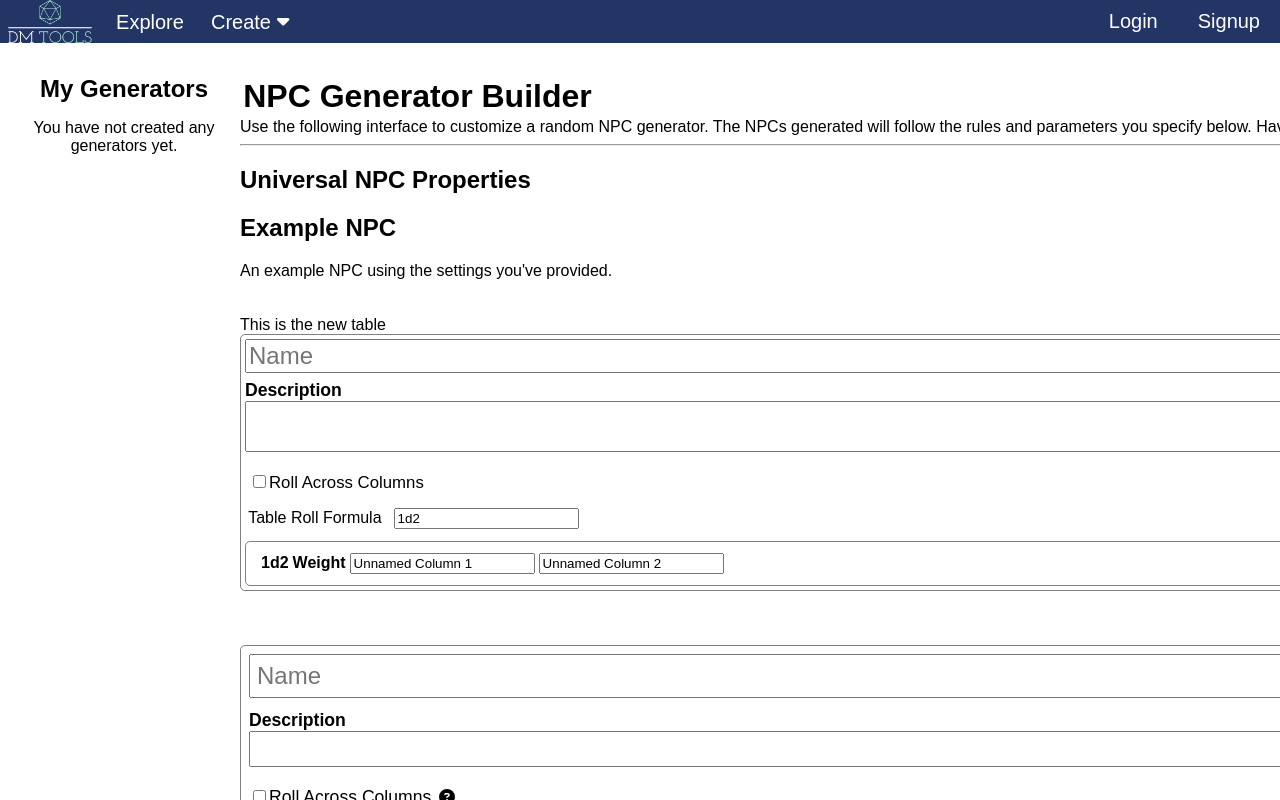
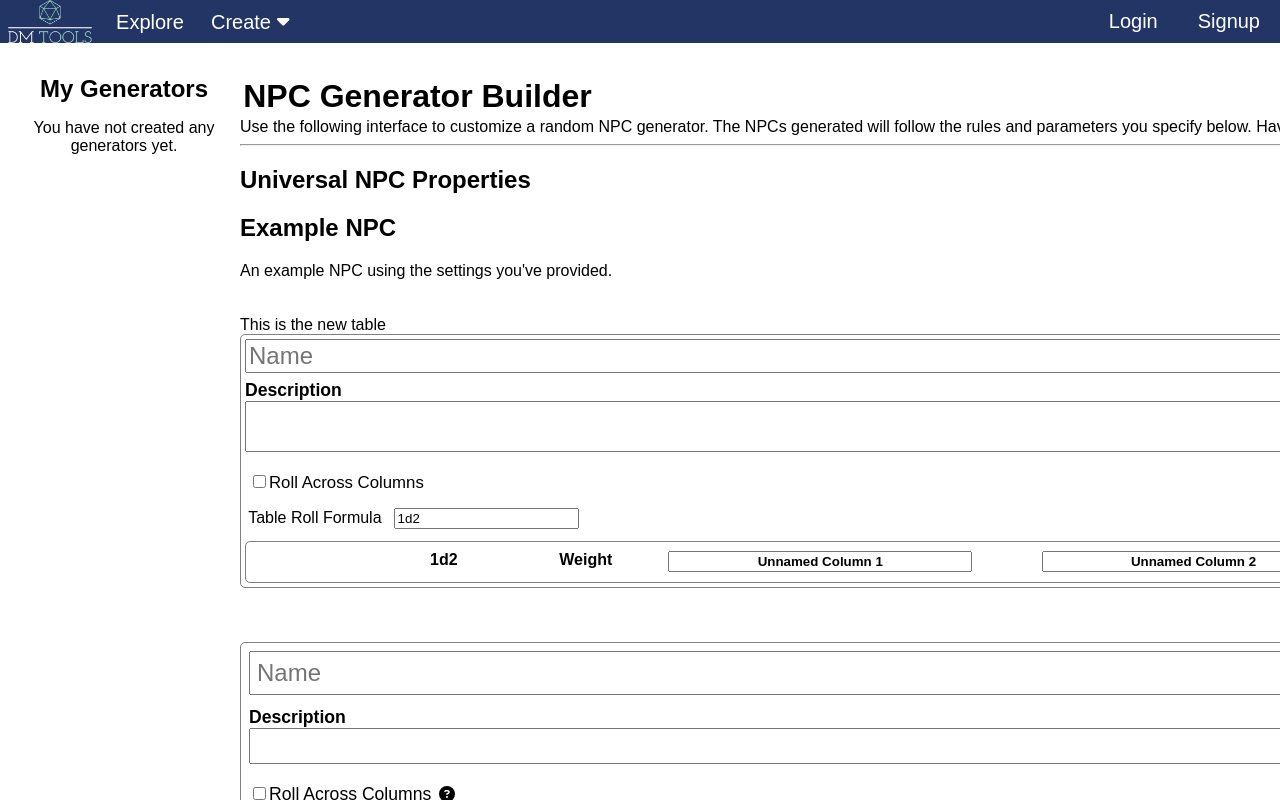
Before and after one commit to gvargas707/dmtools, a React app: page /create/npc-builder in a window 1280 px wide. Shown: the top 800 px of the page. Built offline with nearby package versions, Linux system fonts and the light colour scheme.

Commit message:
Added styling for table headers

```diff
--- a/src/components/generators/table/Table.css
+++ b/src/components/generators/table/Table.css
@@ -47,3 +47,44 @@ section.entries {
   border-radius: 5px;
   padding: 0.5em;
 }
+
+section.entries table {
+  width: 100%;
+  display: flex;
+  flex-direction: column;
+}
+
+section.entries table tr {
+  display:flex;
+  flex-grow: 1;
+}
+
+section.entries table tr td.sz1,
+section.entries table tr th.sz1 {
+  flex: 1
+}
+
+section.entries table tr td.sz2,
+section.entries table tr th.sz2 {
+  flex: 2
+}
+
+section.entries table tr td.sz3,
+section.entries table tr th.sz3 {
+  flex: 3
+}
+
+section.entries table tr td.sz4,
+section.entries table tr th.sz4 {
+  flex: 4
+}
+
+section.entries th {
+  padding: 0.1em;
+}
+
+section.entries table th input {
+  width: 80%;
+  text-align: center;
+  font-weight: bold;
+}
```
